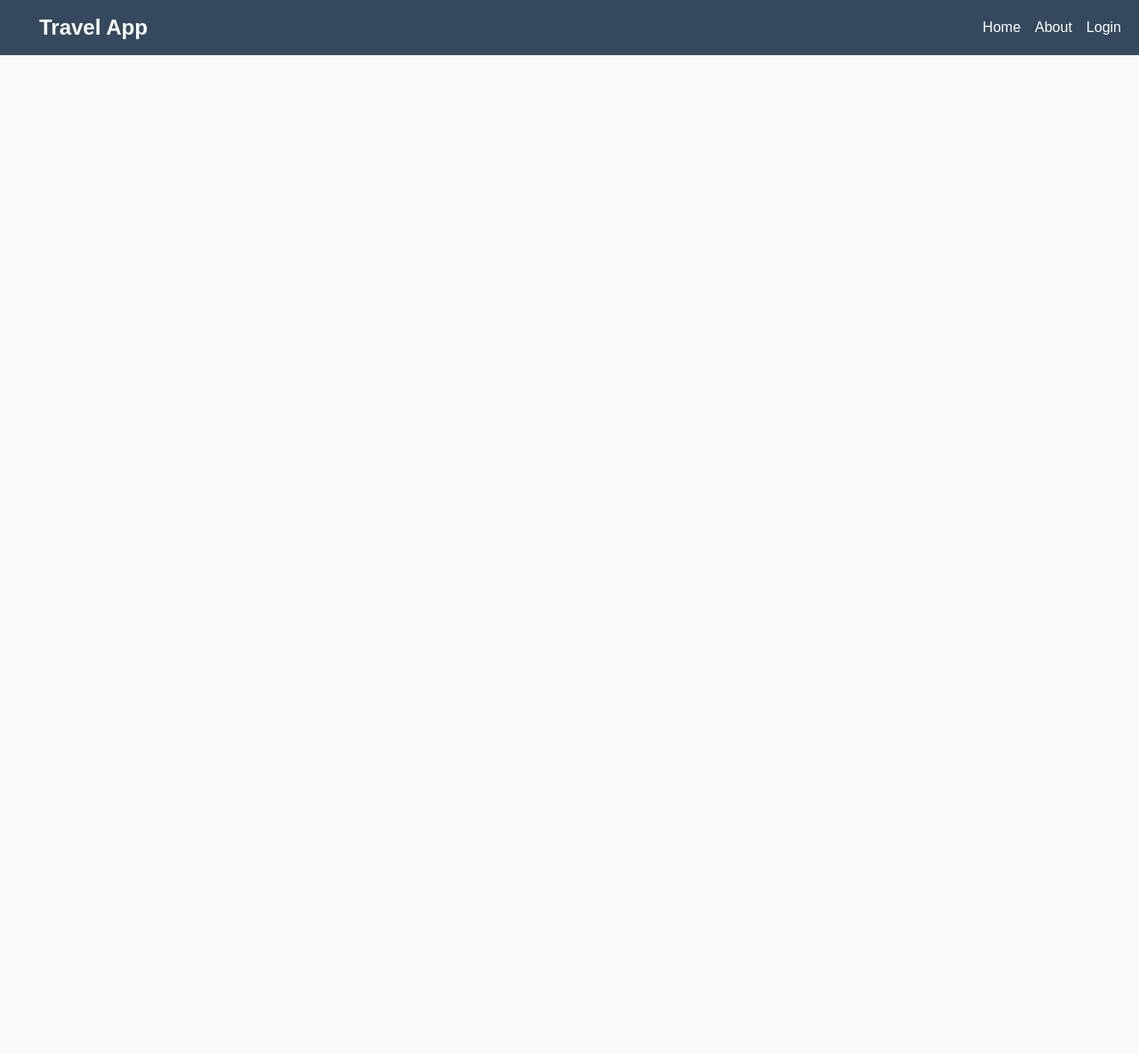
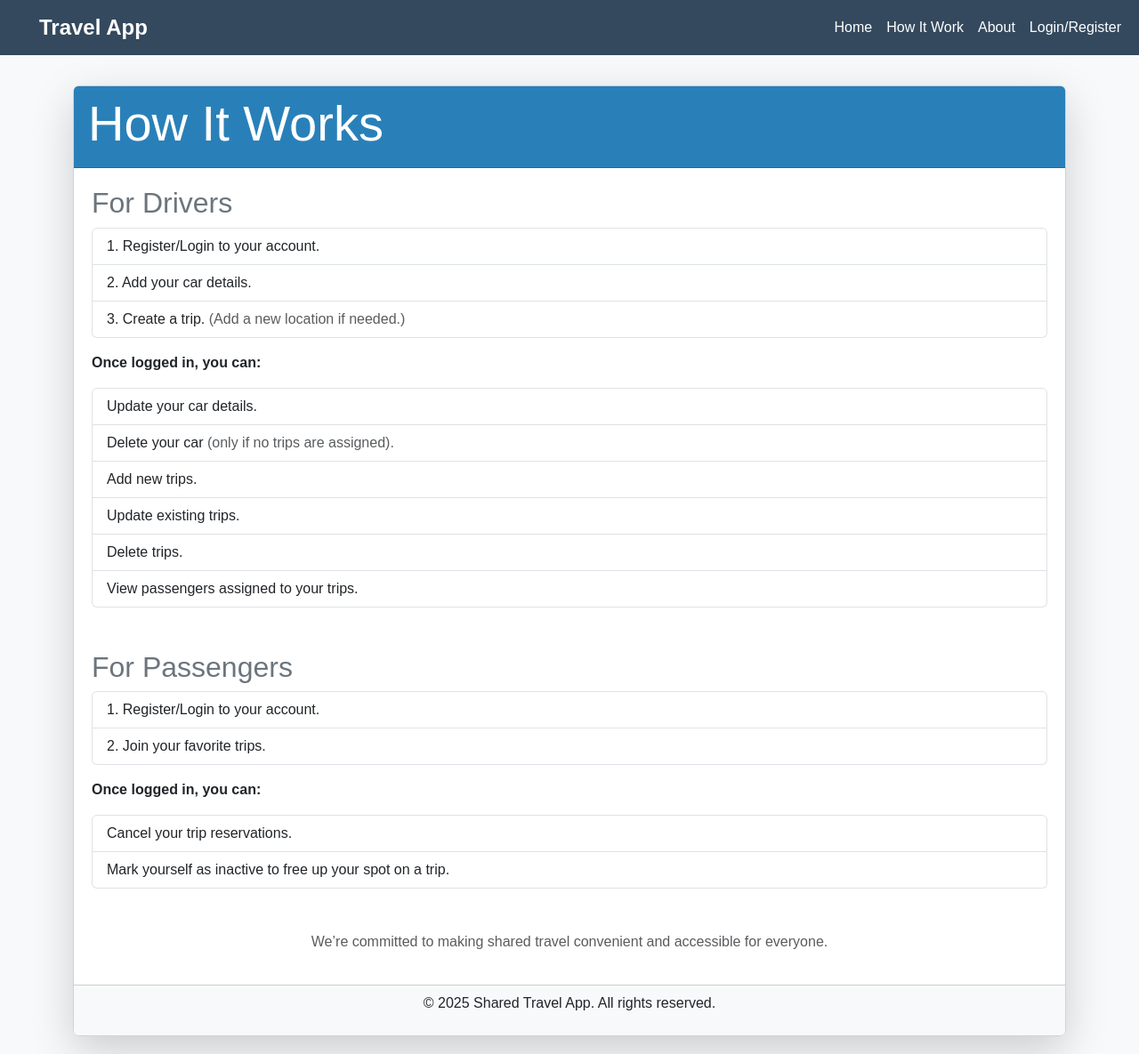
Before and after one commit to michala591/shared_travel_react, a React (Create React App) app: page /howitwork in a window 1280 px wide. Shown: the whole page at 89% size. Before the commit the page ends 800 px from the top, so only its background shows below. Built offline with nearby package versions, Linux system fonts and the light colour scheme; no server answers.

Commit message:
add about and how it work

```diff
--- a/src/App.js
+++ b/src/App.js
@@ -12,6 +12,8 @@ import Register from './components/Register';
 import TokenContext from './TokenContext';
 import MyTripsContext from './MyTripsContext';
 import SettingUser from './components/SettingUser';
+import About from './components/About';
+import HowItWork from './components/HowItWork';
 
 function App() {
   const [login, setLogin] = useState([])
@@ -68,9 +70,11 @@ function App() {
                 <Navbar />
                 <Routes>
                   <Route path="/" element={<Trips />} />
+                  <Route path="/about" element={<About />} />
                   <Route path="/login" element={<Login />} />
                   <Route path="/account" element={<MyAccount />} />
                   <Route path="/register" element={<Register />} />
+                  <Route path="/howitwork" element={<HowItWork />} />
                 </Routes>
               </MyTripsContext.Provider>
             </TripsContext.Provider>
--- /dev/null
+++ b/src/components/About.js
@@ -0,0 +1,47 @@
+import React from 'react';
+
+const About = () => {
+    return (
+        <>
+            <br />
+            <br />
+            <div className="container mt-5">
+                <div className="card trip-item">
+                    <div className="card-header">
+                        <h1>About Shared Travel App</h1>
+                    </div>
+                    <div className="card-body">
+                        <p className="lead">
+                            The <strong>Shared Travel App</strong> is designed to simplify carpooling by connecting drivers and passengers.
+                            It provides a user-friendly platform to manage trips, coordinate travel routes, and ensure dynamic seat allocation.
+                        </p>
+                        <h3>Features</h3>
+                        <ul>
+                            <li><strong>Driver Operations:</strong> Create and manage trips, view passengers, and handle cars.</li>
+                            <li><strong>Passenger Operations:</strong> Search for trips, join or cancel reservations, and free up seats dynamically.</li>
+                        </ul>
+                        <h3>Technologies</h3>
+                        <p>
+                            This app is built using modern technologies such as:
+                            <ul>
+                                <li><strong>Frontend:</strong> React and Bootstrap for a clean and responsive UI.</li>
+                                <li><strong>Backend:</strong> Django Rest Framework with JWT for secure authentication.</li>
+                                <li><strong>Database:</strong> PostgreSQL for production deployment.</li>
+                            </ul>
+                        </p>
+                        <h3>Future Plans</h3>
+                        <p>
+                            Upcoming features include email notifications for trip updates, favorite routes for passengers, and detailed trip statistics for drivers.
+                        </p>
+                        <p className="text-muted">We’re committed to making shared travel convenient and accessible for everyone.</p>
+                    </div>
+                    <div className="card-footer text-center">
+                        <p>© 2025 Shared Travel App. All rights reserved.</p>
+                    </div>
+                </div>
+            </div>
+        </>
+    );
+};
+
+export default About;
--- /dev/null
+++ b/src/components/HowItWork.js
@@ -0,0 +1,70 @@
+import React from 'react';
+
+function HowItWork() {
+    return (
+        <>
+            <br />
+            <br />
+            <div className="container mt-5">
+                <div className="card shadow-lg">
+                    <div className="card-header">
+                        <h1 className="display-4">How It Works</h1>
+                    </div>
+                    <div className="card-body">
+                        <section className="mb-5">
+                            <h2 className="text-secondary">For Drivers</h2>
+                            <ol className="list-group list-group-numbered">
+                                <li className="list-group-item">Register/Login to your account.</li>
+                                <li className="list-group-item">Add your car details.</li>
+                                <li className="list-group-item">
+                                    Create a trip.
+                                    <span className="text-muted"> (Add a new location if needed.)</span>
+                                </li>
+                            </ol>
+                            <p className="mt-3">
+                                <strong>Once logged in, you can:</strong>
+                            </p>
+                            <ul className="list-group">
+                                <li className="list-group-item">Update your car details.</li>
+                                <li className="list-group-item">
+                                    Delete your car
+                                    <span className="text-muted"> (only if no trips are assigned).</span>
+                                </li>
+                                <li className="list-group-item">Add new trips.</li>
+                                <li className="list-group-item">Update existing trips.</li>
+                                <li className="list-group-item">Delete trips.</li>
+                                <li className="list-group-item">View passengers assigned to your trips.</li>
+                            </ul>
+                        </section>
+
+                        <section>
+                            <h2 className="text-secondary">For Passengers</h2>
+                            <ol className="list-group list-group-numbered">
+                                <li className="list-group-item">Register/Login to your account.</li>
+                                <li className="list-group-item">Join your favorite trips.</li>
+                            </ol>
+                            <p className="mt-3">
+                                <strong>Once logged in, you can:</strong>
+                            </p>
+                            <ul className="list-group">
+                                <li className="list-group-item">Cancel your trip reservations.</li>
+                                <li className="list-group-item">
+                                    Mark yourself as inactive to free up your spot on a trip.
+                                </li>
+                            </ul>
+                        </section>
+
+                        <div className="mt-5 text-muted text-center">
+                            <p>We’re committed to making shared travel convenient and accessible for everyone.</p>
+                        </div>
+                    </div>
+                    <div className="card-footer text-center bg-light">
+                        <p>© 2025 Shared Travel App. All rights reserved.</p>
+                    </div>
+                </div>
+            </div>
+        </>
+    );
+}
+
+export default HowItWork;
--- a/src/components/Navbar.js
+++ b/src/components/Navbar.js
@@ -27,7 +27,10 @@ function Navbar() {
                             <Link to="/" className="nav-link">Home</Link>
                         </li>
                         <li className="nav-item">
-                            <a className="nav-link" href="/#" id="AboutLink">About</a>
+                            <Link to="/howitwork" className="nav-link">How It Work</Link>
+                        </li>
+                        <li className="nav-item">
+                            <Link to="/about" className="nav-link">About</Link>
                         </li>
                         <li className="nav-item">
                             {login && login.name ? (
@@ -36,7 +39,7 @@ function Navbar() {
                                 </Link>
                             ) : (
                                 <Link to="/login" className="nav-link">
-                                    Login
+                                    Login/Register
                                 </Link>
                             )}
                         </li>
--- a/src/components/Search.js
+++ b/src/components/Search.js
@@ -9,7 +9,8 @@ function Search({ letter, setLetter, originList }) {
     };
 
     return (
-        <div><div class="search-section">
+        <div>
+            <div class="search-section">
                 <div class="col-md-8">
                     <input value={letter} onChange={(e) => {
                         setLetter(e.target.value);
```
Lines whose indentation alone changed are shown as unchanged.
